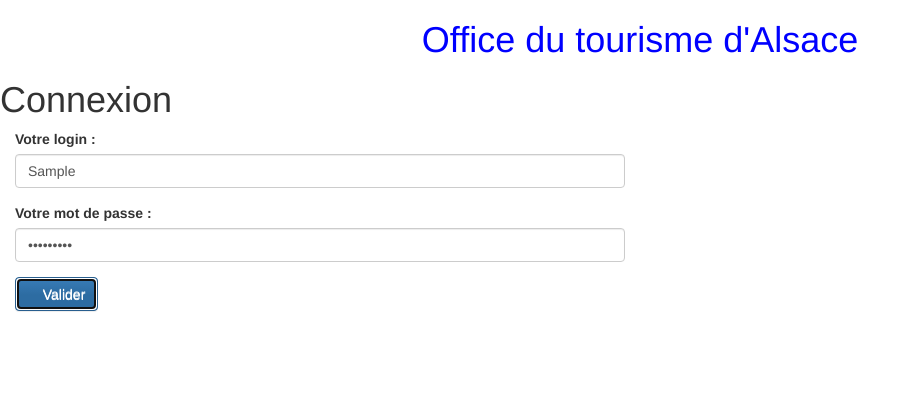
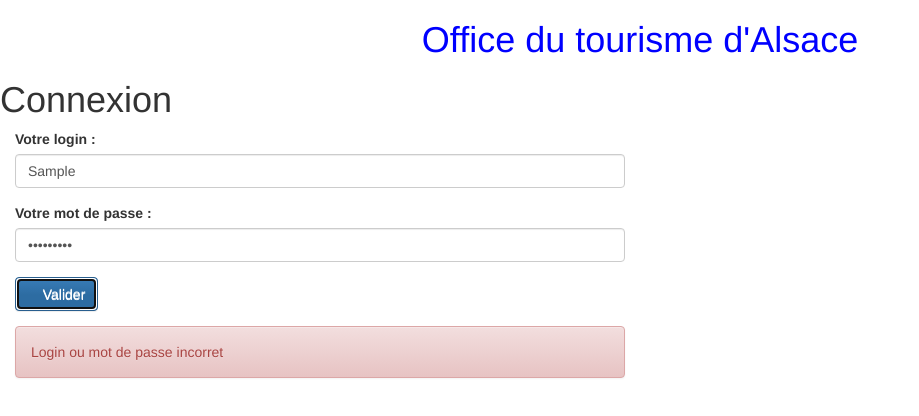
Before and after one commit to baudu69/KrunkrAngular, an Angular app: page /connexion in a window 1280 px wide. Both pictures are taken after typing "Sample", "Sample123" into the empty fields and a click on the button "Valider". Shown: the top 416 px of the page, without its empty margins (0-919 px from the left). Built offline with nearby package versions, Linux system fonts and the light colour scheme; no server answers; a web font is replaced by a local one.

Commit message:
Partie connexion complète 2

```diff
--- a/src/app/app-routing.module.ts
+++ b/src/app/app-routing.module.ts
@@ -7,7 +7,7 @@ import { ConnexionComponent } from './connexion/connexion.component';
 import {DeconnexionComponent} from './deconnexion/deconnexion.component';
 
 const routes: Routes = [
-  { path: '', redirectTo: '/connexion', pathMatch: 'full' },
+  { path: '', redirectTo: '/accueil', pathMatch: 'full' },
   { path: 'connexion', component: ConnexionComponent },
   { path: 'utilisateurs', component: UtilisateursComponent },
   { path: 'visites', component: VisitesComponent },
--- a/src/app/connexion/connexion.component.html
+++ b/src/app/connexion/connexion.component.html
@@ -16,5 +16,5 @@
             Valider
         </button>
     </div>
-    <div class="alert alert-danger" [hidden]="estCache">{{lblMessage}}</div>
+    <div class="alert {{typeAlert}}" [hidden]="estCache">{{lblMessage}}</div>
 </form>
--- a/src/app/connexion/connexion.component.ts
+++ b/src/app/connexion/connexion.component.ts
@@ -12,11 +12,12 @@ import { Observable } from 'rxjs';
 })
 export class ConnexionComponent implements OnInit {
 
-  Titre: string = 'Connexion';
-  lblLogin: string = 'Votre login : ';
-  lblMdp: string = 'Votre mot de passe :';
+  Titre = 'Connexion';
+  lblLogin = 'Votre login : ';
+  lblMdp = 'Votre mot de passe :';
   login: string;
   mdp: string;
+  typeAlert: string;
   lblMessage: string;
   estCache = true;
   private unUtilisateur: Utilisateur;
@@ -27,13 +28,16 @@ export class ConnexionComponent implements OnInit {
   this.unUserService.getLogin(this.login, this.mdp).subscribe (
     data => {
       this.unUtilisateur = data;
-      alert('Authentifié');
       localStorage.setItem('id', this.unUtilisateur.id.toString());
-      alert(localStorage.getItem('id'));
-      this.router.navigate(['/accueil']);
+      this.estCache = false;
+      this.lblMessage = 'Connexion effectué';
+      this.typeAlert = 'alert-success';
+      setTimeout( () => this.router.navigate(['/accueil']), 1000 );
     },
     Error => {
-      alert(Error.messages);
+      this.estCache = false;
+      this.lblMessage = 'Login ou mot de passe incorret';
+      this.typeAlert = 'alert-danger';
     });
   }
 
--- a/src/app/deconnexion/deconnexion.component.ts
+++ b/src/app/deconnexion/deconnexion.component.ts
@@ -1,5 +1,7 @@
 import { Component, OnInit } from '@angular/core';
 import { Router } from '@angular/router';
+import { HttpClient } from '@angular/common/http';
+import {environment} from '../../environments/environment';
 
 @Component({
   selector: 'app-deconnexion',
@@ -8,10 +10,12 @@ import { Router } from '@angular/router';
 })
 export class DeconnexionComponent implements OnInit {
 
-  constructor(private router: Router) { }
+  constructor(private router: Router, private http: HttpClient) { }
 
   ngOnInit() {
     localStorage.setItem('id', null);
+    const url = environment.apiURL + '/logout';
+    this.http.get<any>(url);
     this.router.navigate(['/connexion']);
   }
 
--- a/src/app/visites/visites.component.ts
+++ b/src/app/visites/visites.component.ts
@@ -9,14 +9,11 @@ import { Router } from '@angular/router';
   styleUrls: ['./visites.component.css']
 })
 export class VisitesComponent implements OnInit {
-
-  visite: Visite;
   lesVisites: Array<Visite>;
   constructor(private visiteService: VisiteService, private router: Router) { }
 
   ngOnInit() {
-    if (localStorage.getItem('id').toString() === 'null')
-    {
+    if (localStorage.getItem('id').toString() === 'null') {
       this.router.navigate(['/connexion']);
     }
 
```
